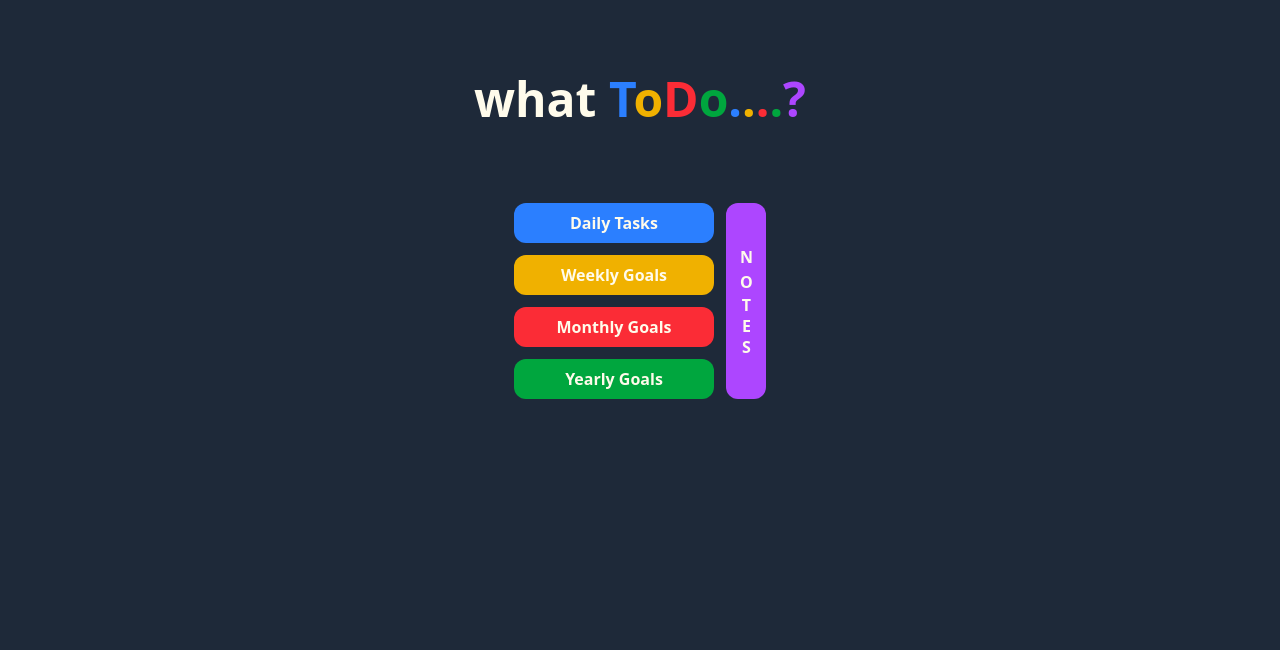
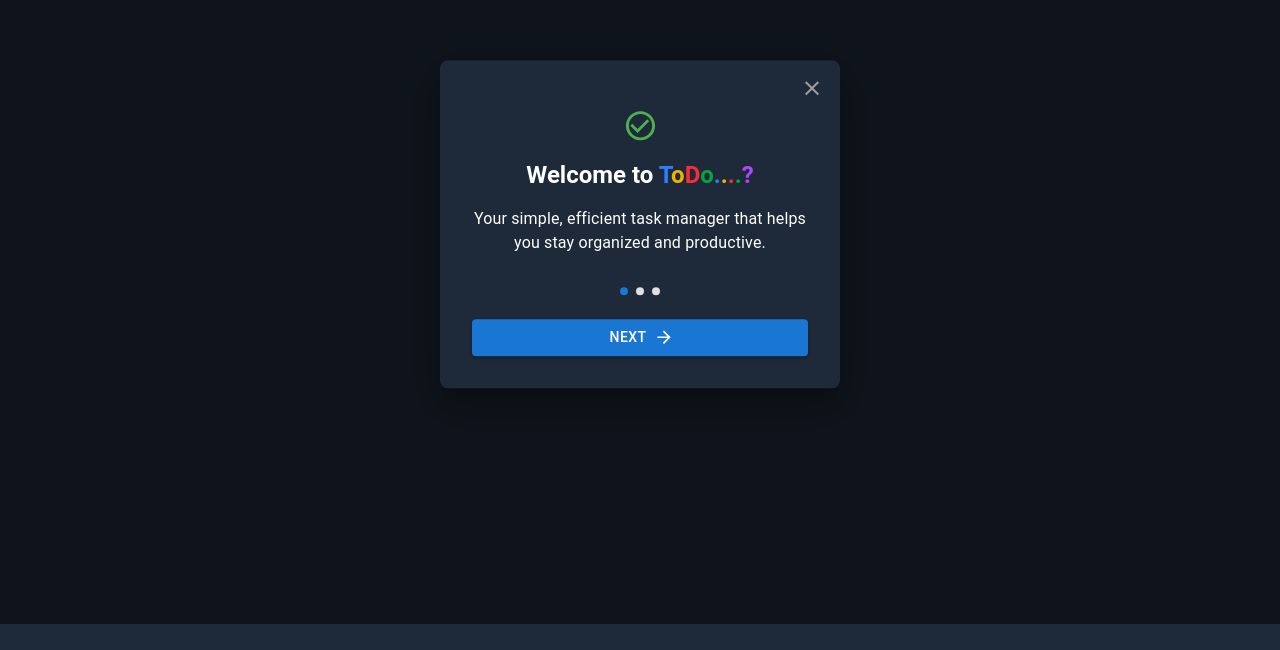
Before and after one commit to s3nsh1-dev/todo-list, a React (Vite) app in the folder client/: page / in a window 1280 px wide. Shown: the part 176-826 px from the top of the page. After the commit the page ends 800 px from the top, so only its background shows below. Built offline with nearby package versions, Linux system fonts and the light colour scheme.

Commit message:
Welcome Card done

```diff
--- /dev/null
+++ b/client/src/components/homepage/IntroCard.tsx
@@ -0,0 +1,133 @@
+import { useState } from "react";
+import Box from "@mui/material/Box";
+import Typography from "@mui/material/Typography";
+import IconButton from "@mui/material/IconButton";
+import CloseIcon from "@mui/icons-material/Close";
+import Button from "@mui/material/Button";
+import CheckCircleOutlineIcon from "@mui/icons-material/CheckCircleOutline";
+import FormatListBulletedIcon from "@mui/icons-material/FormatListBulleted";
+import StickyNote2Icon from "@mui/icons-material/StickyNote2";
+import ArrowForwardIcon from "@mui/icons-material/ArrowForward";
+import ToDoHeading from "../others/ToDoHeading";
+
+interface propTypes {
+  onClose: () => void;
+}
+
+const IntroCard: React.FC<propTypes> = ({ onClose }) => {
+  const [currentStep, setCurrentStep] = useState(0);
+
+  const steps = [
+    {
+      title: `Welcome to `,
+      content:
+        "Your simple, efficient task manager that helps you stay organized and productive.",
+      icon: (
+        <CheckCircleOutlineIcon
+          fontSize="large"
+          sx={{ color: "#4caf50", mb: 2 }}
+        />
+      ),
+    },
+    {
+      title: "Manage Your Tasks",
+      content:
+        "Create, organize, and complete tasks with ease. Set priorities and deadlines to stay on track.",
+      icon: (
+        <FormatListBulletedIcon
+          fontSize="large"
+          sx={{ color: "#2196f3", mb: 2 }}
+        />
+      ),
+    },
+    {
+      title: "Take Notes",
+      content:
+        "Capture your thoughts and ideas quickly with our integrated notes feature.",
+      icon: (
+        <StickyNote2Icon fontSize="large" sx={{ color: "#ff9800", mb: 2 }} />
+      ),
+    },
+  ];
+
+  const handleNext = () => {
+    if (currentStep < steps.length - 1) {
+      setCurrentStep(currentStep + 1);
+    } else {
+      onClose();
+    }
+  };
+
+  return (
+    <Box
+      sx={{
+        position: "absolute",
+        top: "50%",
+        left: "50%",
+        transform: "translate(-50%, -50%)",
+        width: 400,
+        borderRadius: 2,
+        boxShadow: 24,
+        p: 4,
+        outline: "none",
+      }}
+      className="text-white bg-gray-800"
+    >
+      <IconButton
+        aria-label="close"
+        onClick={onClose}
+        sx={{
+          position: "absolute",
+          right: 8,
+          top: 8,
+          color: (theme) => theme.palette.grey[500],
+        }}
+      >
+        <CloseIcon />
+      </IconButton>
+
+      <Box
+        display="flex"
+        flexDirection="column"
+        alignItems="center"
+        textAlign="center"
+        mt={2}
+      >
+        {steps[currentStep].icon}
+        <Typography variant="h5" component="h2" fontWeight="bold" mb={2}>
+          {steps[currentStep].title}
+          {currentStep === 0 ? <ToDoHeading /> : ""}
+        </Typography>
+        <Typography variant="body1" mb={4}>
+          {steps[currentStep].content}
+        </Typography>
+
+        {/* Step indicators */}
+        <Box display="flex" gap={1} mb={3}>
+          {steps.map((_, index) => (
+            <Box
+              key={index}
+              sx={{
+                width: 8,
+                height: 8,
+                borderRadius: "50%",
+                backgroundColor: index === currentStep ? "#1976d2" : "#e0e0e0",
+              }}
+            />
+          ))}
+        </Box>
+
+        <Button
+          variant="contained"
+          endIcon={<ArrowForwardIcon />}
+          onClick={handleNext}
+          fullWidth
+        >
+          {currentStep < steps.length - 1 ? "Next" : "Get Started"}
+        </Button>
+      </Box>
+    </Box>
+  );
+};
+
+export default IntroCard;
--- a/client/src/components/notes/NotesHeader.tsx
+++ b/client/src/components/notes/NotesHeader.tsx
@@ -8,7 +8,10 @@ interface propTypes {
 
 const NotesHeader: React.FC<propTypes> = ({ open, toggleNotes }) => {
   return (
-    <div className="flex justify-between" style={{ marginBottom: "10px" }}>
+    <div
+      className="flex justify-between"
+      style={{ marginBottom: "10px", marginTop: "5px" }}
+    >
       <h1 className="font-bold flex items-center text-2xl">Notes</h1>
       <div className="flex gap-2">
         <RedirectToHome />
--- a/client/src/context/GlobalContext.tsx
+++ b/client/src/context/GlobalContext.tsx
@@ -13,7 +13,7 @@ const GlobalContext = createContext<GlobalContextType | null>(null);
 export const GlobalProvider: React.FC<{ children: ReactNode }> = ({
   children,
 }) => {
-  const [intoFlag, setIntoFlag] = useState<boolean>(false);
+  const [intoFlag, setIntoFlag] = useState<boolean>(true);
 
   const contextValue: GlobalContextType = {
     intoFlag,
--- a/client/src/index.css
+++ b/client/src/index.css
@@ -4,6 +4,6 @@
   padding: 0%;
   box-sizing: border-box;
 }
-html {
-  margin: 1% 3%;
+body {
+  margin: 0px 3%;
 }
--- a/client/src/pages/Homepage.tsx
+++ b/client/src/pages/Homepage.tsx
@@ -2,8 +2,13 @@ import NotesLink from "../components/homepage/NotesLink";
 import TasksLinks from "../components/homepage/TasksLinks";
 import { RouteButtonProperties } from "../constants/HomepageConstants";
 import ToDoHeading from "../components/others/ToDoHeading";
+import { useGlobalContext } from "../hook/useGlobalContext";
+import Modal from "@mui/material/Modal";
+import IntroCard from "../components/homepage/IntroCard";
 
 const Homepage = () => {
+  const { intoFlag, setIntoFlag } = useGlobalContext();
+  console.log("intoFlag", intoFlag);
   const renderRouteButtons: React.ReactNode[] = RouteButtonProperties.map(
     (buttons) => {
       return (
@@ -16,7 +21,11 @@ const Homepage = () => {
       );
     }
   );
+  const handleCloseIntro = () => {
+    setIntoFlag(false);
+  };
   return (
+    <>
       <div className="flex flex-col justify-center items-center h-screen gap-20">
         <h1 className="font-bold text-5xl">
           what <ToDoHeading />
@@ -28,6 +37,12 @@ const Homepage = () => {
           <NotesLink />
         </div>
       </div>
+      {intoFlag && (
+        <Modal open={intoFlag} onClose={handleCloseIntro}>
+          <IntroCard onClose={handleCloseIntro} />
+        </Modal>
+      )}
+    </>
   );
 };
 export default Homepage;
```
Also changed, not shown: 1 other file (tests, documents, lock files or other folders). Lines whose indentation alone changed are shown as unchanged.
